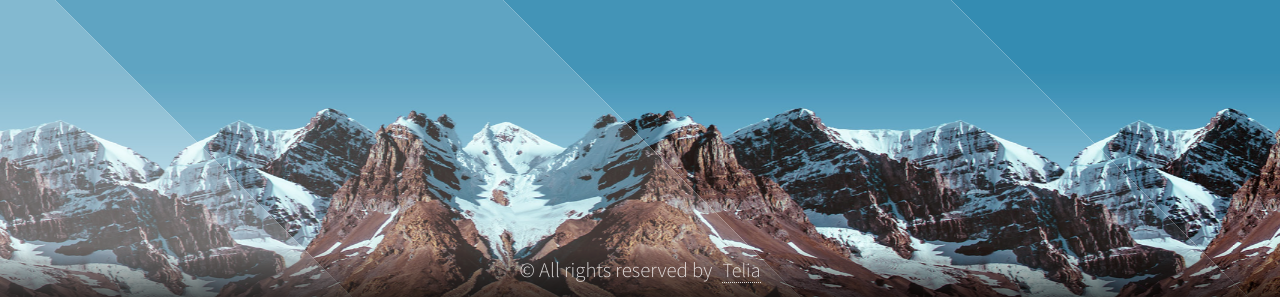
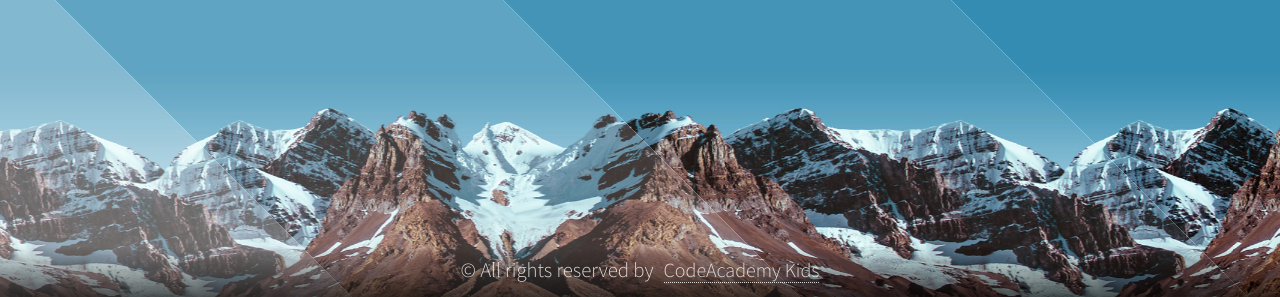
Before and after one commit to dkoncius/portfolio-page, a plain HTML site: page index.html in a window 1280 px wide. Shown: the part 503-800 px from the top of the page. Drawn offline with Linux system fonts and the light colour scheme; files whose address does not match are found by name.

Commit message:
Update index.html

```diff
--- a/index.html
+++ b/index.html
@@ -25,7 +25,7 @@
             </nav>
     </header>
     <footer>
-        <p>© All rights reserved by <a href="https://www.telia.lt/">Telia</a></p>
+        <p>© All rights reserved by <a href="https://www.codeacademykids.com/">CodeAcademy Kids</a></p>
     </footer>
 </body>
 </html>
```
